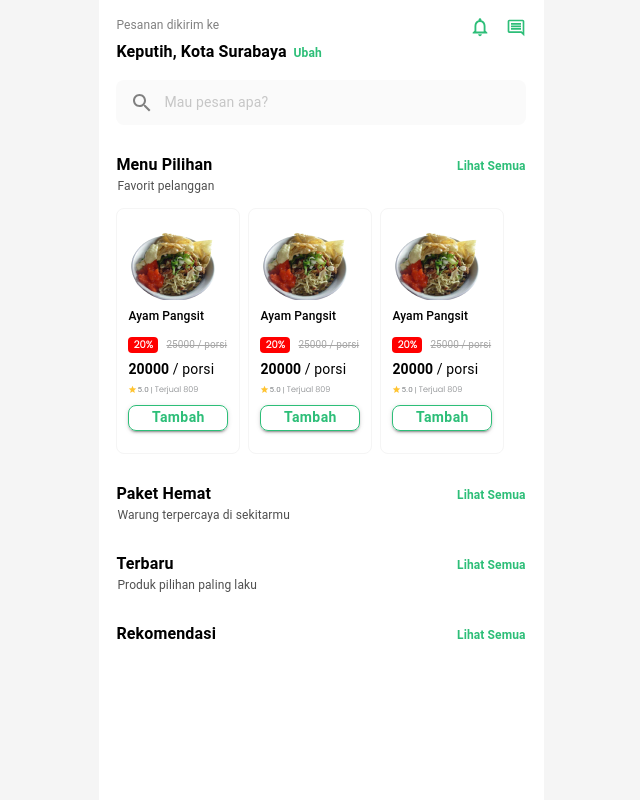
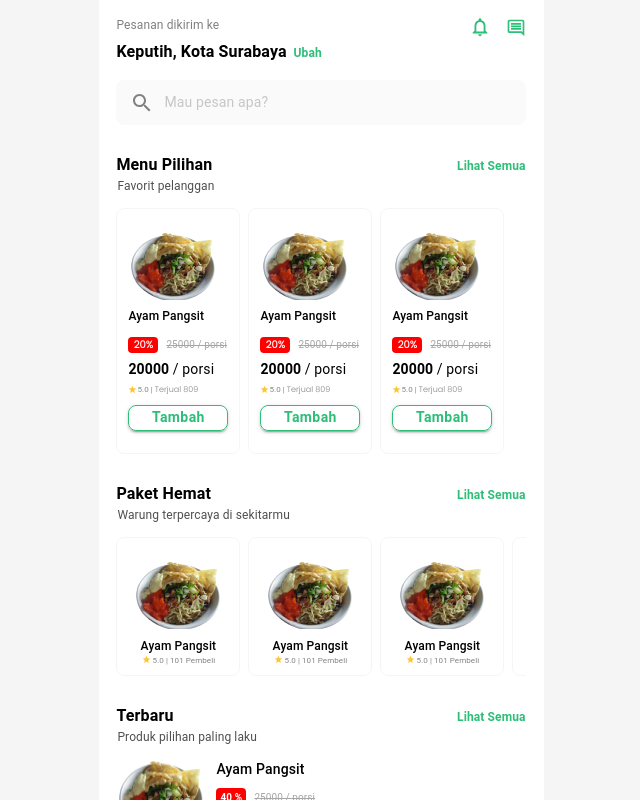
Before and after one commit to gaudhiwaa/mangan-mppl, a React (Create React App) app: page /home in a window 1280 px wide. Shown: the whole page, without its empty margins (319-959 px from the left). Built offline with nearby package versions, Linux system fonts and the light colour scheme.

Commit message:
feat: 'rekomendasi produk home

```diff
--- a/package.json
+++ b/package.json
@@ -14,6 +14,7 @@
     "react-dom": "^18.2.0",
     "react-router-dom": "^6.3.0",
     "react-scripts": "5.0.1",
+    "react-swipeable-views": "^0.14.0",
     "web-vitals": "^2.1.4"
   },
   "scripts": {
--- a/src/App.js
+++ b/src/App.js
@@ -23,6 +23,8 @@ const Center = styled(Box)({
   display: "flex",
   justifyContent: "center",
   backgroundColor: THEME.WHITE_SECONDARY,
+  height: '100%',
+  overflow: "hidden"
 });
 
 function App() {
--- a/src/components/Counter.js
+++ b/src/components/Counter.js
@@ -48,7 +48,7 @@ class Counter extends Component {
 
     //stop timer
     this.stopTimer = () => {
-      // if (this.start == 0) return;
+      if (this.start == 0) return;
       // this.start = 15;
       this.setState({
         s: "00",
--- /dev/null
+++ b/src/components/EconomicalPacket.js
@@ -0,0 +1,47 @@
+import { Box, Typography } from "@mui/material";
+import React from "react";
+import StarIcon from "@mui/icons-material/Star";
+
+function EconomicalPacket({ title, rating, sold, image }) {
+  return (
+    <Box>
+      <Box
+        sx={{
+          display: "flex",
+          flexDirection: "column",
+          alignItems: "center",
+          justifyContent: "center",
+          width: "100px",
+          padding: "22px 11px 8.61px 11px",
+          border: "1px solid #F5F5F5",
+          borderRadius: "8px",
+        }}
+      >
+        <img src={image} />
+
+        <Typography
+          sx={{ fontSize: "12px", fontWeight: 500, marginTop: "8px" }}
+        >
+          {title}
+        </Typography>
+        <Box sx={{ display: "flex", justifyContent: "center" }}>
+          <StarIcon
+            sx={{ color: "#FFC431", fontSize: "9px", marginTop: "0.5px" }}
+          />
+          <Typography
+            sx={{ fontSize: "8px", marginLeft: "2px", color: "#808386" }}
+          >
+            {rating} |{" "}
+          </Typography>
+          <Typography
+            sx={{ fontSize: "8px", marginLeft: "2px", color: "#808386" }}
+          >
+            {sold} Pembeli
+          </Typography>
+        </Box>
+      </Box>
+    </Box>
+  );
+}
+
+export default EconomicalPacket;
--- /dev/null
+++ b/src/components/Newest.js
@@ -0,0 +1,69 @@
+import { Typography } from "@mui/material";
+import { Box } from "@mui/system";
+import React from "react";
+import { THEME } from "../constants/Theme";
+import StyledButton from "./StyledButton";
+
+function Newest({ title, discount, image, price }) {
+  return (
+    <Box
+      sx={{
+        display: "flex",
+        alignItems: "center",
+        justifyContent: "space-between",
+        width: "100%",
+        // border: "1px solid #F5F5F5",
+        // borderRadius: "8px",
+      }}
+    >
+        <Box sx={{display: 'flex'}}>
+      <img src={image} />
+      <Box sx={{marginLeft: '10px'}}>
+        <Typography sx={{ fontSize: "14px", fontWeight: 500 }}>
+          {title}
+        </Typography>
+        <Box sx={{ display: "flex", alignItems:'center', marginTop: '8px', marginBottom: '8px' }}>
+          <Typography
+            sx={{
+              backgroundColor: "red",
+              height: "19px",
+              width: "30px",
+              color: "white",
+              borderRadius: "4px",
+              fontWeight: 600,
+              fontSize: "10px",
+              display: "flex",
+              justifyContent: "center",
+              alignItems: "center",
+              marginRight: "8px",
+            }}
+          >
+            {discount} %
+          </Typography>
+          <Typography
+            sx={{
+              fontWeight: 400,
+              fontSize: "10px",
+              color: THEME.GREY_SECONDARY,
+              textDecoration: "line-through",
+            }}
+          >
+            {price} / porsi
+          </Typography>
+        </Box>
+        <Typography sx={{ fontSize: "14px", marginTop: "6px" }}>
+            <span style={{ fontWeight: "bold" }}>
+              {price - (price * discount) / 100}
+            </span>{" "}
+            / porsi
+          </Typography>
+      </Box>
+      </Box>
+      <Box sx={{ display: "flex", alignItems: "flex-end", height: '75px'}}>
+        <StyledButton style="outlined" text={"Tambah"} height="26px" fontSize="12px" borderRadius="4px"/>
+      </Box>
+    </Box>
+  );
+}
+
+export default Newest;
--- a/src/components/StyledButton.js
+++ b/src/components/StyledButton.js
@@ -10,13 +10,14 @@ function StyledButton({
   marginTop,
   onClick,
   color,
+  borderRadius
 }) {
   return (
     <Button
       variant="contained"
       onClick={onClick}
       sx={{
-        borderRadius: '8px',
+        borderRadius: borderRadius || '8px',
         backgroundColor: THEME.GREEN_PRIMARY,
         ...(style === "outlined" && {
           backgroundColor: "transparent",
--- /dev/null
+++ b/src/components/StyledTabs.js
@@ -0,0 +1,112 @@
+import * as React from "react";
+import Tabs from "@mui/material/Tabs";
+import Tab from "@mui/material/Tab";
+import Box from "@mui/material/Box";
+import styled from "@emotion/styled";
+import { THEME } from "../constants/Theme";
+import { createTheme, ThemeProvider } from "@mui/material/styles";
+import SwipeableViews from 'react-swipeable-views';
+import { Typography } from "@mui/material";
+import PropTypes from 'prop-types';
+import { useTheme } from "@emotion/react";
+
+function TabPanel(props) {
+    const { children, value, index, ...other } = props;
+
+    return (
+      <div
+        role="tabpanel"
+        hidden={value !== index}
+        id={`full-width-tabpanel-${index}`}
+        aria-labelledby={`full-width-tab-${index}`}
+        {...other}
+      >
+        {value === index && (
+          <Box sx={{ p: 3 }}>
+            <Typography>{children}</Typography>
+          </Box>
+        )}
+      </div>
+    );
+  }
+
+  TabPanel.propTypes = {
+    children: PropTypes.node,
+    index: PropTypes.number.isRequired,
+    value: PropTypes.number.isRequired,
+  };
+
+  function a11yProps(index) {
+    return {
+      id: `full-width-tab-${index}`,
+      'aria-controls': `full-width-tabpanel-${index}`,
+    };
+  }
+
+const themeColor = createTheme({
+  palette: {
+    primary: {
+      main: THEME.GREEN_PRIMARY,
+    },
+  },
+});
+
+
+const CustomTab = styled(Tab)({
+  textTransform: "none",
+  color: THEME.GREY_PRIMARY,
+  fontWeight: 600,
+  fontSize: '12px'
+});
+
+export default function StyledTabs() {
+  const [value, setValue] = React.useState(0);
+
+  const handleChange = (event, newValue) => {
+    setValue(newValue);
+  };
+
+  const theme = useTheme();
+
+  const handleChangeIndex = (index) => {
+    setValue(index);
+  };
+
+  return (
+    <ThemeProvider theme={themeColor}>
+    <Box sx={{ maxWidth: { xs: 320, sm: 480 }, bgcolor: "background.paper" }}>
+      <Tabs
+        value={value}
+        onChange={handleChange}
+        variant="scrollable"
+        scrollButtons={false}
+        aria-label="scrollable prevent tabs example"
+        TabIndicatorProps={{style: {background:THEME.GREEN_PRIMARY, }}}
+        textColor="primary"
+      >
+        <CustomTab label="Seafood" />
+        <CustomTab label="Mie" />
+        <CustomTab label="Western" />
+        <CustomTab label="Sup" />
+        <CustomTab label="Desert" />
+        <CustomTab label="Minuman" />
+      </Tabs>
+      <SwipeableViews
+        axis={theme.direction === 'rtl' ? 'x-reverse' : 'x'}
+        index={value}
+        onChangeIndex={handleChangeIndex}
+      >
+        <TabPanel value={value} index={0} dir={theme.direction}>
+          Item One
+        </TabPanel>
+        <TabPanel value={value} index={1} dir={theme.direction}>
+          Item Two
+        </TabPanel>
+        <TabPanel value={value} index={2} dir={theme.direction}>
+          Item Three
+        </TabPanel>
+      </SwipeableViews>
+    </Box>
+    </ThemeProvider>
+  );
+}
--- a/src/components/StyledTextField.js
+++ b/src/components/StyledTextField.js
@@ -1,6 +1,7 @@
 import { Box, Input, TextField, Typography } from "@mui/material";
 import React from "react";
 import { THEME } from "../constants/Theme";
+
 
 function StyledTextField({ text, icon, height, width, marginTop, type }) {
   return (
--- a/src/index.js
+++ b/src/index.js
@@ -7,7 +7,7 @@ import reportWebVitals from './reportWebVitals';
 const root = ReactDOM.createRoot(document.getElementById('root'));
 root.render(
   <React.StrictMode>
-    <App />
+    <App/>
   </React.StrictMode>
 );
 
--- a/src/pages/Home.js
+++ b/src/pages/Home.js
@@ -1,4 +1,4 @@
-import { Box, Button, Typography } from "@mui/material";
+import { Box, Button, createTheme, Typography } from "@mui/material";
 import React from "react";
 import { HOME } from "../constants/Typography";
 import NotificationsNoneOutlinedIcon from "@mui/icons-material/NotificationsNoneOutlined";
@@ -12,6 +12,18 @@ import Carousel from "../components/Carousel";
 import SectionTitle from "../components/SectionTitle";
 import SelectedMenu from "../components/SelectedMenu";
 import AyamPangsit from "../assets/product/AyamPangsit.png";
+import EconomicalPacket from "../components/EconomicalPacket";
+import './home.css';
+import Newest from "../components/Newest";
+import StyledTabs from "../components/StyledTabs";
+
+const theme = createTheme({
+  palette: {
+    primary: {
+      main: THEME.GREEN_PRIMARY,
+    },
+  },
+});
 
 const CustomizedButton = styled(Button)({
   textTransform: "none",
@@ -19,8 +31,7 @@ const CustomizedButton = styled(Button)({
     backgroundColor: "transparent",
   },
   marginLeft: "-20px",
-  // margin: '20px',
-  // backgroundColor: 'red'
+
 });
 
 function Home() {
@@ -31,6 +42,7 @@ function Home() {
         flexDirection: "column",
         alignItems: "center",
         width: "100%",
+        overflow: "scroll"
       }}
     >
       <Box sx={{ width: PADDING, marginTop: "16px" }}>
@@ -122,8 +134,8 @@ function Home() {
               </Typography>
             </Box>
           </Box>
-          <Box sx={{ display: "flex", marginTop: '13px'}}>
-            <Box sx={{marginRight: '8px', }}>
+          <Box sx={{ display: "flex", marginTop: "13px" }}>
+            <Box sx={{ marginRight: "8px" }}>
               <SelectedMenu
                 title={"Ayam Pangsit"}
                 discount={20}
@@ -133,7 +145,7 @@ function Home() {
                 image={AyamPangsit}
               />
             </Box>
-            <Box sx={{marginRight: '8px',}}>
+            <Box sx={{ marginRight: "8px" }}>
               <SelectedMenu
                 title={"Ayam Pangsit"}
                 discount={20}
@@ -143,7 +155,7 @@ function Home() {
                 image={AyamPangsit}
               />
             </Box>
-            <Box sx={{marginRight: '8px', }}>
+            <Box sx={{ marginRight: "8px" }}>
               <SelectedMenu
                 title={"Ayam Pangsit"}
                 discount={20}
@@ -156,8 +168,73 @@ function Home() {
           </Box>
         </Box>
         <SectionTitle title={HOME.PaketHemat} desc={HOME.WarungTerpercayaDi} />
+        <Box sx={{ display: "flex", marginTop: "13px", overflow: 'scroll', position: 'relative'}}>
+          <Box sx={{ marginRight: "8px" }}>
+            <EconomicalPacket
+              title={"Ayam Pangsit"}
+              rating="5.0"
+              sold="101"
+              image={AyamPangsit}
+            />
+          </Box>
+          <Box sx={{ marginRight: "8px" }}>
+            <EconomicalPacket
+              title={"Ayam Pangsit"}
+              rating="5.0"
+              sold="101"
+              image={AyamPangsit}
+            />
+          </Box>
+          <Box sx={{ marginRight: "8px" }}>
+            <EconomicalPacket
+              title={"Ayam Pangsit"}
+              rating="5.0"
+              sold="101"
+              image={AyamPangsit}
+            />
+          </Box>
+          <Box sx={{ marginRight: "8px" }}>
+            <EconomicalPacket
+              title={"Ayam Pangsit"}
+              rating="5.0"
+              sold="101"
+              image={AyamPangsit}
+            />
+          </Box>
+        </Box>
         <SectionTitle title={HOME.Terbaru} desc={HOME.ProdukPilihanPaling} />
+        <Box
+          sx={{ display: "flex", flexDirection: "column", marginTop: "13px" }}
+        >
+          <Box sx={{ }}>
+            <Newest
+              title={"Ayam Pangsit"}
+              discount={40}
+              image={AyamPangsit}
+              price={"25000"}
+            />
+          </Box>
+          <Box sx={{ marginTop: "32px" }}>
+            <Newest
+              title={"Ayam Pangsit"}
+              discount={40}
+              image={AyamPangsit}
+              price={"25000"}
+            />
+          </Box>
+          <Box sx={{ marginTop: "32px"  }}>
+            <Newest
+              title={"Ayam Pangsit"}
+              discount={40}
+              image={AyamPangsit}
+              price={"25000"}
+            />
+          </Box>
+        </Box>
         <SectionTitle title={HOME.Rekomendasi} />
+        <Box>
+          <StyledTabs/>
+        </Box>
       </Box>
     </Box>
   );
--- /dev/null
+++ b/src/pages/home.css
@@ -0,0 +1,6 @@
+*{
+    -ms-overflow-style: none;
+}
+::-webkit-scrollbar {
+    display: none;
+}
```
Also changed, not shown: src/components/SelectedMenu.js (+49 -15 lines), 1 other file (tests, documents, lock files or other folders). Lines whose indentation alone changed are shown as unchanged.
